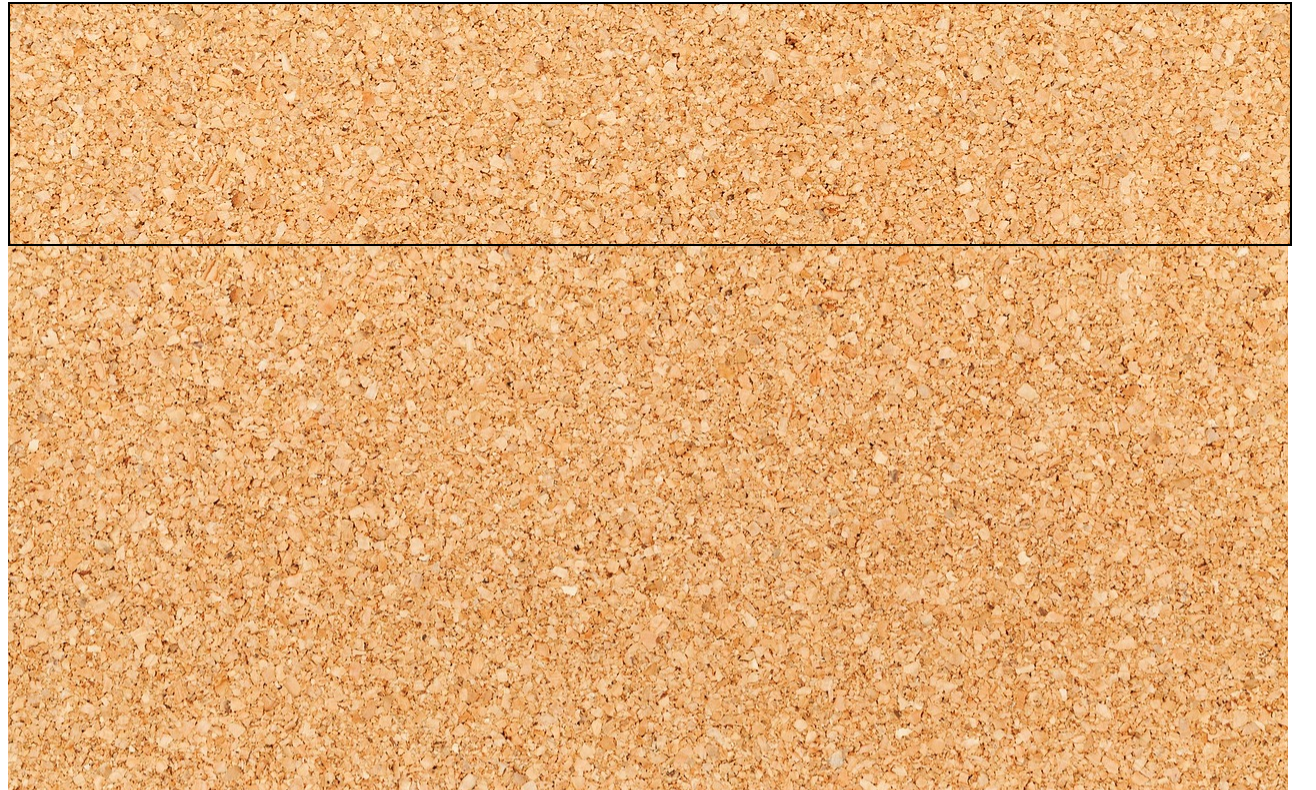
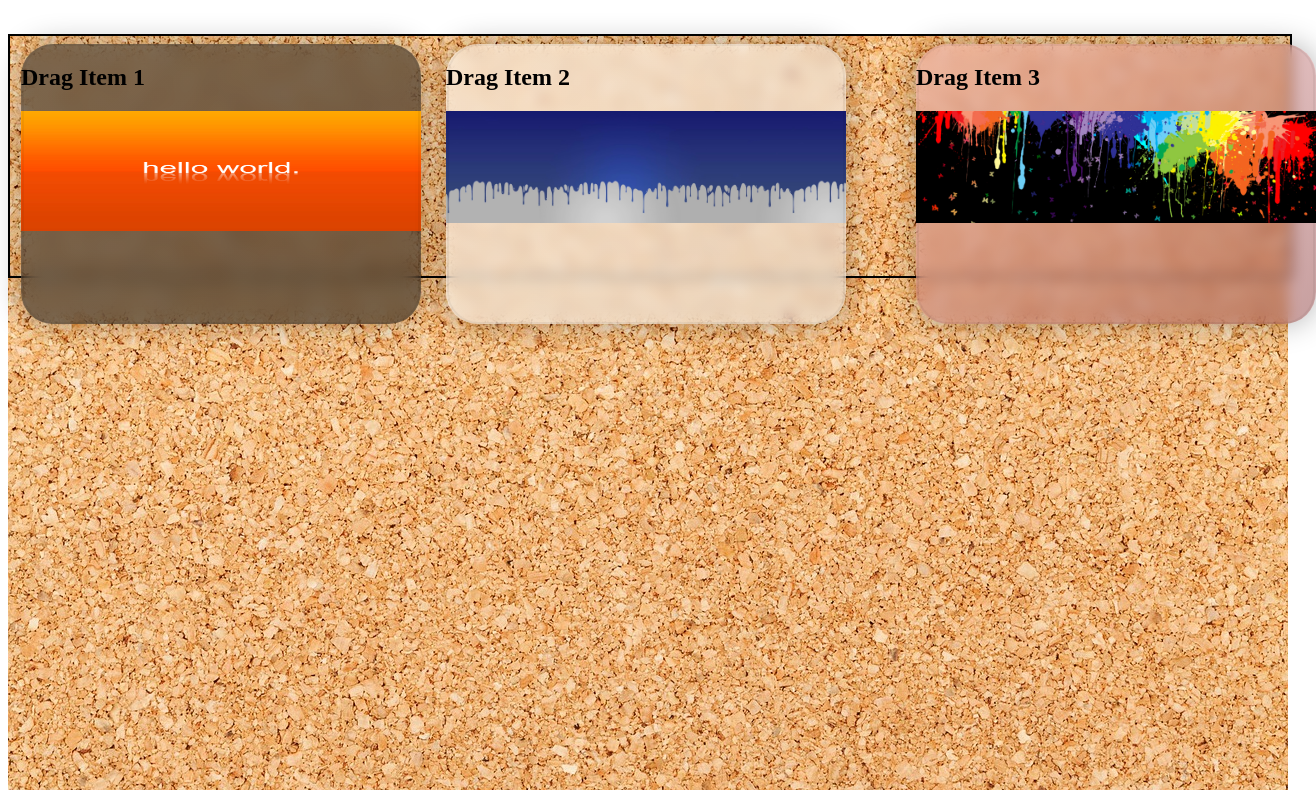
Before and after one commit to Chriscds/Reactions-v3, a website: page index.html in a window 1280 px wide. Shown: the part 212-1002 px from the top of the page, 1316 px wide, since content can reach past the window. Drawn offline with nearby package versions, Linux system fonts and the light colour scheme.

Commit message:
Adding draggable images

```diff
--- a/index.html
+++ b/index.html
@@ -11,13 +11,35 @@
 </head>
 <body>
     <nav class="navbar">
-        <div class="logo">
+        <figure class="logo">
             <img src="assets/brand-logo.png" alt="reactions logo">
-        </div>
+        </figure>
+        <!-- search bar -->
+
+        <!-- widgets -->
+        <!-- uploads -->
     </nav>
 
-        <section class="load-board"></section>
-        <main class="main-board"></main>
+        <section class="load-board">
+            <div class="drag">
+                <h2>Drag Item 1</h2>
+                <img class="img-1" src="assets/image-1.jpg" alt="">
+            </div>
+
+            <div class="drag item-2">
+                <h2>Drag Item 2</h2>
+                <img class="img-2" src="assets/image-2.jpg" alt="">
+            </div>
+
+            <div class="drag item-3">
+                <h2>Drag Item 3</h2>
+                <img class="img-3" src="assets/image-3.jpg" alt="">
+            </div>
+        </section>
+
+        <main class="main-board">
+
+        </main>
 
 
     <script src="script.js"></script>
--- a/script.js
+++ b/script.js
@@ -1 +1 @@
-console.log("hello");
+$(".drag").draggable({ stack: "div"});
--- a/scss/style.scss
+++ b/scss/style.scss
@@ -23,10 +23,86 @@ html, body {
     border: 2px solid black;
 }
 
+// draggable image container
+.drag {
+    position: absolute;
+    width: 400px;
+    height: 280px;
+    border-radius: 2em;
+    margin: 1em;
+    background: linear-gradient(
+		-35deg,
+		rgba(#111, 0.55) 0%,
+		rgba(#222, 0.55) 100%
+	);
+	box-shadow: 0 0 30px rgba(black, 0.3);
+	backdrop-filter: blur(10px);
+// change position
+    &:nth-child(1) {
+		top: 240px;
+		left: 5px;
+	}
+	&:nth-child(2) {
+		top: 240px;
+		left: 430px;
+	}
+	&:nth-child(3) {
+		top: 240px;
+		left: 900px;
+	}
+
+
+	&::before {
+		position: absolute;
+		top: 50%;
+		left: 50%;
+		transform: translate(-50%, -50%);
+		width: 98.5%;
+		height: 98.5%;
+		border: 2px solid rgba(black, 0.05);
+		border-radius: 1.988em;
+		content: "";
+	}
+
+    &.item-2 {
+		backdrop-filter: blur(7px);
+		background: linear-gradient(
+			-35deg,
+			rgba(#eee, 0.55) 0%,
+			rgba(#fff, 0.55) 100%
+		);
+		color: black;
+	}
+
+	&.item-3 {
+		backdrop-filter: blur(7px);
+		background: linear-gradient(
+			-35deg,
+			rgba(#995050, 0.55) 0%,
+			rgba(#f1b6b6, 0.55) 100%
+		);
+		color: black;
+	}
+
+    .img-1 {
+        max-height: 120px !important;
+        width: 400px;
+
+    }
+    .img-2 {
+        max-height: 230px;
+        max-width: 400px;
+    }
+    .img-3 {
+        max-height: 230px;
+        max-width: 400px;
+    }
+}
+
 .main-board {
     background-image: url("../assets/cork-background.jpg");
     // background-size: cover;
-	background-position: center;
+	// background-position: center;
     height: 70vh;
     width: 100vw;
 }
```
Also changed, not shown: assets/image-1.jpg (added), assets/image-2.jpg (added), assets/image-3.jpg (added), css/style.css.
